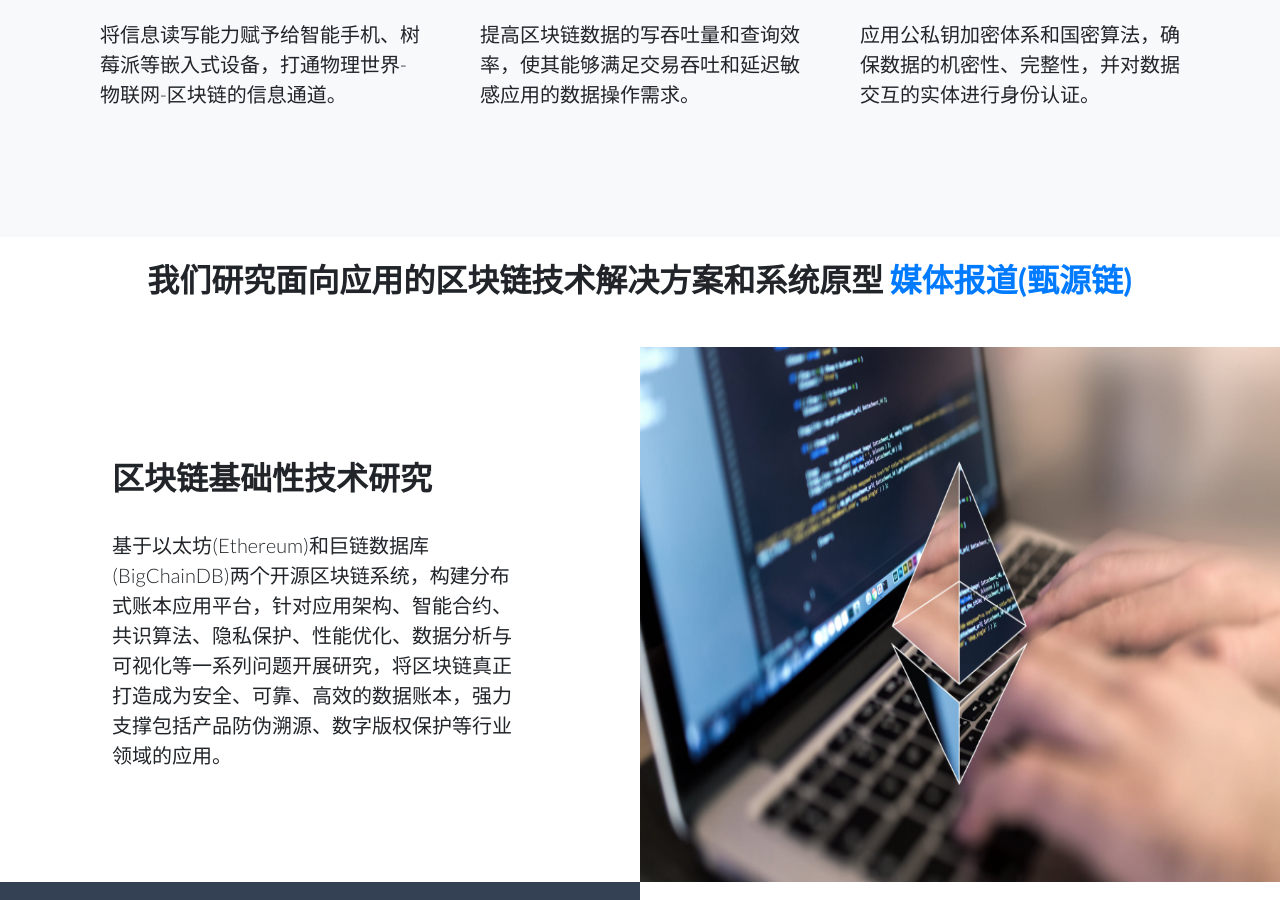
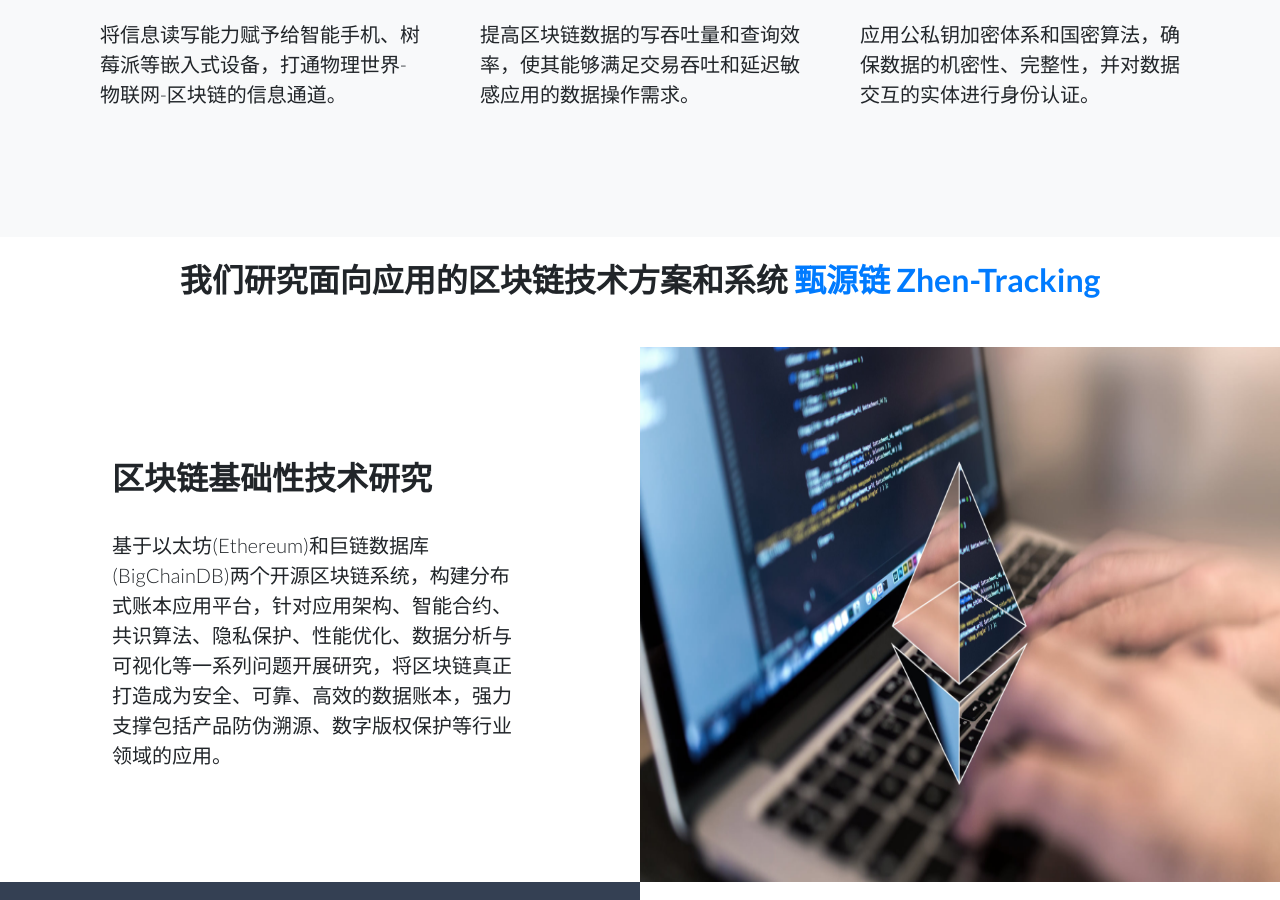
Before and after one commit to fangvv/Homepage, a Jekyll site: the page BlockchainBJTU/index.html, which Jekyll copies as it is, in a window 1280 px wide and 900 px high, scrolled down 922 px. Built offline with Jekyll 4.4.1, drawn with Linux system fonts in a browser that asks for light colours; comment, search, counter and statistics services are not loaded.

Commit message:
Signed-off-by: fangvv <fangvv@gmail.com>

```diff
--- a/BlockchainBJTU/index.html
+++ b/BlockchainBJTU/index.html
@@ -92,7 +92,7 @@
     <section class="showcase">
       <div class="container-fluid p-0">
         <br>
-        <h2 class="mb-5 text-center">我们研究面向应用的区块链技术解决方案和系统原型 <a href="https://mp.weixin.qq.com/s/aSEwHiYVDJHc-zW8nr4UwQ">媒体报道(甄源链)</a></h2>
+        <h2 class="mb-5 text-center">我们研究面向应用的区块链技术方案和系统 <a href="https://mp.weixin.qq.com/s/aSEwHiYVDJHc-zW8nr4UwQ">甄源链</a>&nbsp<a href="http://www.bch.cuhk.edu.hk/ic2018/program_book.pdf">Zhen-Tracking</a></h2>
         <div class="row no-gutters">
           <div class="col-lg-6 order-lg-2 text-white showcase-img" style="background-image: url('img/p1.png');"></div>
           <div class="col-lg-6 order-lg-1 my-auto showcase-text" data-aos="fade-down">
```
